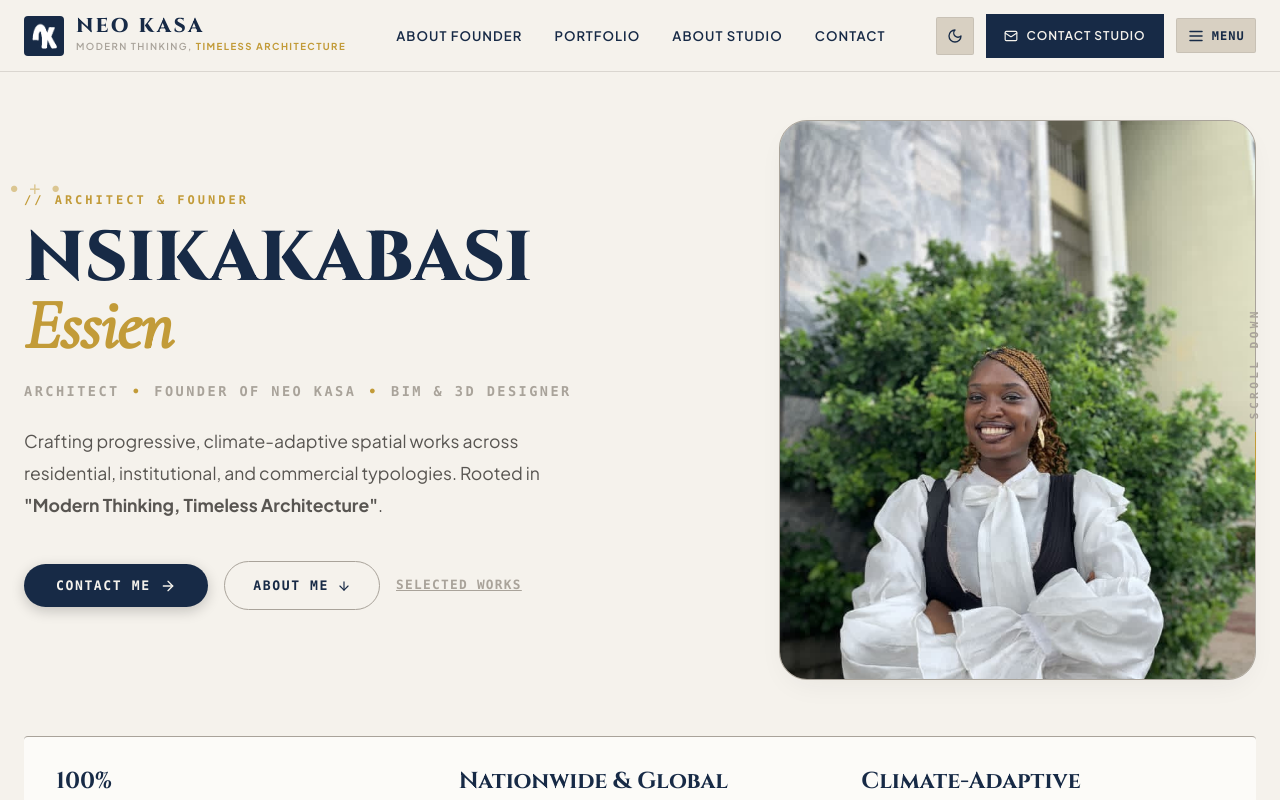
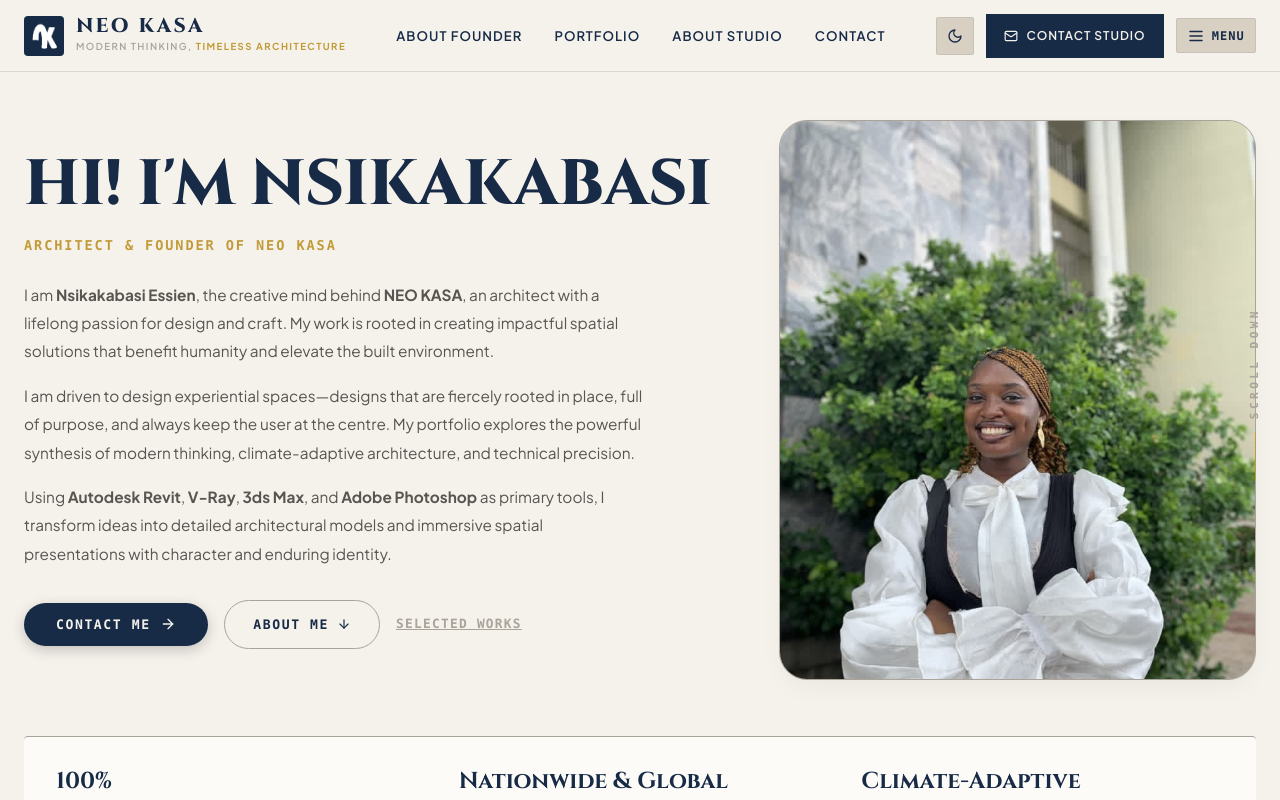
Before and after one commit to FAITHTIMOTHY/Neokasa, a React (Vite) app: page / in a window 1280 px wide. Shown: the top 800 px of the page. Built offline with nearby package versions, Linux system fonts and the light colour scheme.

Commit message:
Update hero section text to match editorial greeting and bio

```diff
--- a/src/components/Hero.jsx
+++ b/src/components/Hero.jsx
@@ -57,79 +57,53 @@ export default function Hero({ onOpenContact }) {
         zIndex: 5
       }} className="mobile-grid-1">
 
-        {/* Left Column: Monumental Name, Brand & Vision */}
+        {/* Left Column: Greeting, Bio & Vision */}
         <div style={{ position: 'relative' }}>
-          {/* Subtle Decorative Accent Dots */}
-          <div style={{
-            position: 'absolute',
-            top: '-20px',
-            left: '-15px',
-            color: 'var(--accent-gold)',
-            opacity: 0.5,
-            fontSize: '1.2rem',
-            userSelect: 'none'
-          }}>
-            • &nbsp; + &nbsp; •
-          </div>
-
-          <div style={{
-            fontSize: '0.75rem',
-            fontFamily: 'var(--font-mono)',
-            letterSpacing: '0.25em',
-            color: 'var(--accent-gold)',
-            textTransform: 'uppercase',
-            fontWeight: '700',
-            marginBottom: '1rem'
-          }}>
-            // ARCHITECT & FOUNDER
-          </div>
-
-          {/* Monumental Name Layout (Reference Image) */}
           <h1 style={{
             color: 'var(--text-heading)',
             fontFamily: 'var(--font-display)',
             fontWeight: '900',
-            fontSize: 'clamp(2.75rem, 5.5vw, 5.25rem)',
-            lineHeight: 0.95,
+            fontSize: 'clamp(2.5rem, 5vw, 4.5rem)',
+            lineHeight: 1.05,
             letterSpacing: '-0.01em',
             textTransform: 'uppercase',
-            marginBottom: '1.25rem'
+            marginBottom: '1rem'
           }}>
-            NSIKAKABASI<br />
-            <span style={{ color: 'var(--accent-gold)', fontFamily: 'var(--font-serif)', fontStyle: 'italic', textTransform: 'none', fontWeight: '700' }}>
-              Essien
-            </span>
+            HI! I'M NSIKAKABASI
           </h1>
 
           <div style={{
+            fontSize: '0.85rem',
+            color: 'var(--accent-gold)',
+            fontWeight: '700',
             fontFamily: 'var(--font-mono)',
-            fontSize: '0.85rem',
-            letterSpacing: '0.18em',
-            color: 'var(--text-muted)',
+            letterSpacing: '0.14em',
             textTransform: 'uppercase',
-            fontWeight: '700',
-            marginBottom: '1.5rem',
-            display: 'flex',
-            alignItems: 'center',
-            gap: '0.75rem',
-            flexWrap: 'wrap'
+            marginBottom: '1.5rem'
           }}>
-            <span>ARCHITECT</span>
-            <span style={{ color: 'var(--accent-gold)' }}>•</span>
-            <span>FOUNDER OF NEO KASA</span>
-            <span style={{ color: 'var(--accent-gold)' }}>•</span>
-            <span>BIM & 3D DESIGNER</span>
+            ARCHITECT &amp; FOUNDER OF NEO KASA
           </div>
 
-          <p style={{
+          <div style={{
             color: 'var(--text-secondary)',
-            fontSize: '1.1rem',
-            maxWidth: '580px',
-            marginBottom: '2.5rem',
-            lineHeight: 1.8
+            fontSize: '1.02rem',
+            maxWidth: '620px',
+            lineHeight: 1.85,
+            marginBottom: '2rem',
+            display: 'flex',
+            flexDirection: 'column',
+            gap: '1rem'
           }}>
-            Crafting progressive, climate-adaptive spatial works across residential, institutional, and commercial typologies. Rooted in <strong>"Modern Thinking, Timeless Architecture"</strong>.
-          </p>
+            <p style={{ margin: 0 }}>
+              I am <strong>Nsikakabasi Essien</strong>, the creative mind behind <strong>NEO KASA</strong>, an architect with a lifelong passion for design and craft. My work is rooted in creating impactful spatial solutions that benefit humanity and elevate the built environment.
+            </p>
+            <p style={{ margin: 0 }}>
+              I am driven to design experiential spaces—designs that are fiercely rooted in place, full of purpose, and always keep the user at the centre. My portfolio explores the powerful synthesis of modern thinking, climate-adaptive architecture, and technical precision.
+            </p>
+            <p style={{ margin: 0 }}>
+              Using <strong>Autodesk Revit</strong>, <strong>V-Ray</strong>, <strong>3ds Max</strong>, and <strong>Adobe Photoshop</strong> as primary tools, I transform ideas into detailed architectural models and immersive spatial presentations with character and enduring identity.
+            </p>
+          </div>
 
           {/* Pill Shaped Action Buttons (Reference Image) */}
           <div style={{ display: 'flex', gap: '1rem', flexWrap: 'wrap', alignItems: 'center' }}>
```
